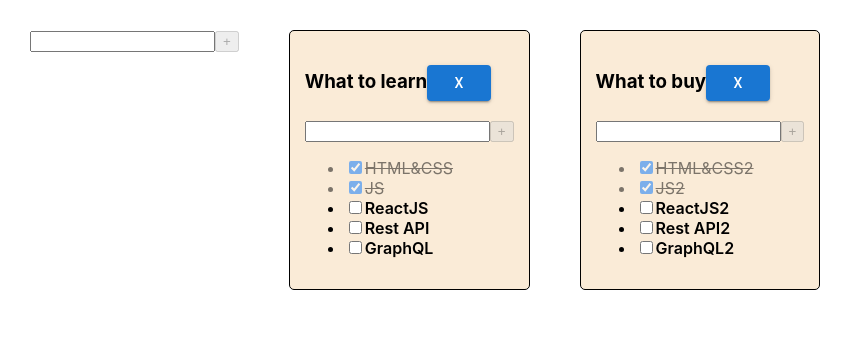
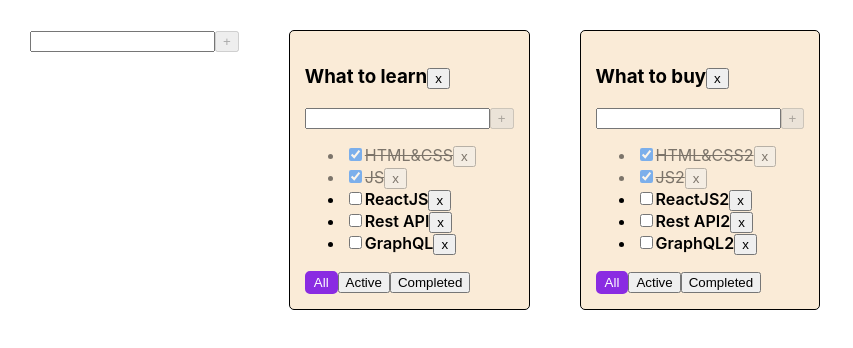
Before and after one commit to Arenelin/todolist, a React (Create React App) app: page / in a window 1280 px wide. Shown: the top 348 px of the page, without its empty margins (0-853 px from the left). Built offline with nearby package versions, Linux system fonts and the light colour scheme.

Commit message:
refactoring code

```diff
--- a/src/Todolist.tsx
+++ b/src/Todolist.tsx
@@ -1,6 +1,6 @@
-import React, {useState, KeyboardEvent, ChangeEvent} from 'react';
-// import {Button} from './Button';
-import Button from '@mui/material/Button';
+import React, {ChangeEvent} from 'react';
+import {Button} from './Button';
+// import Button from '@mui/material/Button';
 import {FilterValuesType} from './App';
 import {AddItemForm} from './AddItemForm';
 import {EditableSpan} from './EditableSpan';
@@ -63,7 +63,7 @@ export const Todolist: React.FC<TodolistProps> = (props) => {
                         checked={t.isDone}
                         onChange={onChangeTaskStatus}/>
                     <EditableSpan oldTitle={t.title} callback={onChangeTaskTitle}/>
-                    {/*<Button callback={onClickRemoveTaskHandler} title={'x'}/>*/}
+                    <Button callback={onClickRemoveTaskHandler} title={'x'}/>
                 </li>)
             })}
         </ul>
@@ -77,32 +77,32 @@ export const Todolist: React.FC<TodolistProps> = (props) => {
         removeTodolist(todolistId);
     }
 
-    const onChangeTitleTodolist = (title: string) => {
+    const onChangeTodolistTitleHandler = (title: string) => {
         changeTodolistTitle(todolistId, title);
     }
 
     return (
         <div className="todoList">
             <h3>
-                <EditableSpan oldTitle={title} callback={onChangeTitleTodolist}/>
-                <Button onClick={removeTodolistHandler} variant="contained">x</Button>
-                {/*<Button title={'x'} callback={removeTodolistHandler}/>*/}
+                <EditableSpan oldTitle={title} callback={onChangeTodolistTitleHandler}/>
+                {/*<Button onClick={removeTodolistHandler} variant="contained">x</Button>*/}
+                <Button title={'x'} callback={removeTodolistHandler}/>
             </h3>
             <AddItemForm callback={addTaskHandler}/>
             {tasksList}
             <div>
-                {/*<Button className={filter === 'all' ? 'btn-active' : ''}*/}
-                {/*        callback={() => filteredTasks(todolistId, 'all')}*/}
-                {/*        title={'All'}*/}
-                {/*/>*/}
-                {/*<Button className={filter === 'active' ? 'btn-active' : ''}*/}
-                {/*        callback={() => filteredTasks(todolistId, 'active')}*/}
-                {/*        title={'Active'}*/}
-                {/*/>*/}
-                {/*<Button className={filter === 'completed' ? 'btn-active' : ''}*/}
-                {/*        callback={() => filteredTasks(todolistId, 'completed')}*/}
-                {/*        title={'Completed'}*/}
-                {/*/>*/}
+                <Button className={filter === 'all' ? 'btn-active' : ''}
+                        callback={() => filteredTasks(todolistId, 'all')}
+                        title={'All'}
+                />
+                <Button className={filter === 'active' ? 'btn-active' : ''}
+                        callback={() => filteredTasks(todolistId, 'active')}
+                        title={'Active'}
+                />
+                <Button className={filter === 'completed' ? 'btn-active' : ''}
+                        callback={() => filteredTasks(todolistId, 'completed')}
+                        title={'Completed'}
+                />
             </div>
         </div>
     )
```
